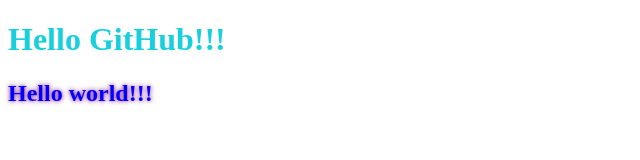
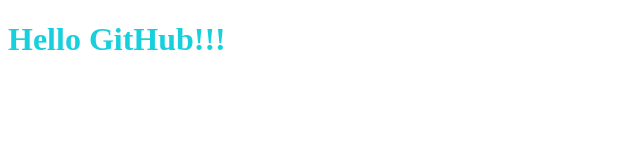
Before and after one commit to KirillSuprun/Github-demo-rep, a plain HTML site: page index.html in a window 1280 px wide. Shown: the whole page, without its empty margins (0-640 px from the left). Drawn offline with Linux system fonts and the light colour scheme.

Commit message:
Revert "Added h2 to demo 08.11.2021"
This reverts commit 50c5023f6491a15e33b0f2c9cc614e170f785c77.

```diff
--- a/assets/css/style_for_github_demo.css
+++ b/assets/css/style_for_github_demo.css
@@ -3,9 +3,3 @@
     color: rgb(24, 208, 221);
 
 }
-
-h2{
-    color: blue;
-    text-shadow: 0px 0px 5px purple;
-
-}
--- a/index.html
+++ b/index.html
@@ -15,7 +15,7 @@
 
     <h1>Hello GitHub!!!</h1>
 
-    <h2>Hello world!!!</h2>
+
 
 
 
```
